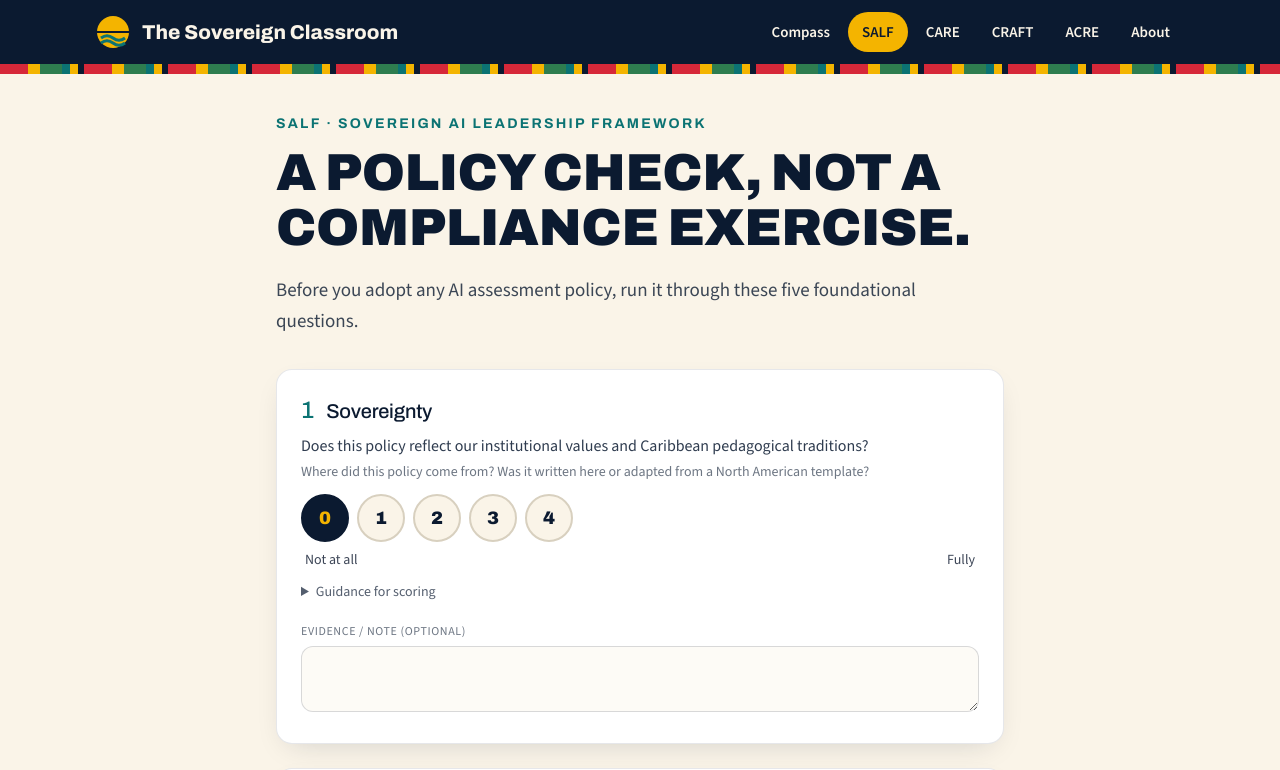
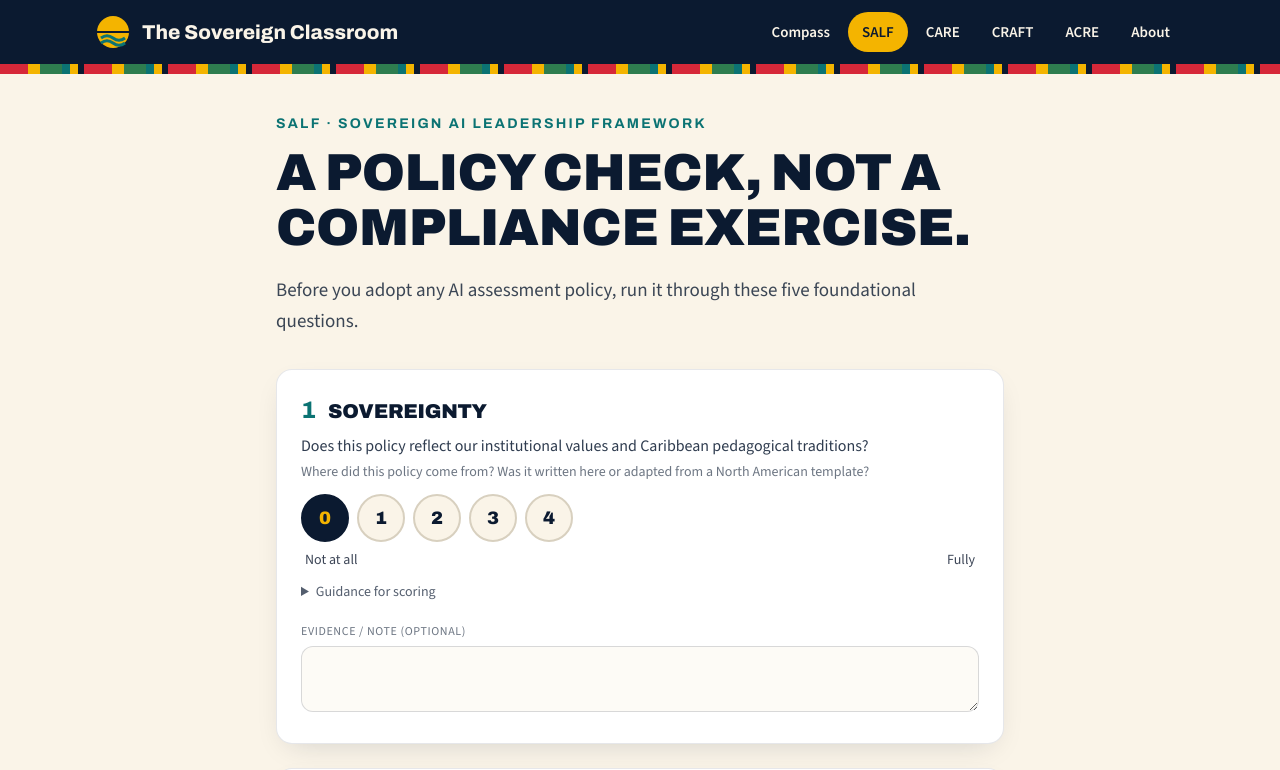
Before and after one commit to Rj952/sovereign-classroom, a Next.js app: page /salf in a window 1280 px wide. Shown: the top 770 px of the page. Built offline with nearby package versions, Linux system fonts and the light colour scheme.

Commit message:
Polish SALF page headings and spacing
Co-Authored-By: Claude Opus 5.5 <noreply@anthropic.com>

```diff
--- a/app/salf/page.tsx
+++ b/app/salf/page.tsx
@@ -31,12 +31,12 @@ export default function SALFPage() {
   }, [answers, notes, score]);
 
   return (
-    <div className="max-w-3xl mx-auto px-5 py-10">
+    <div className="max-w-3xl mx-auto px-5 pt-10 pb-16">
       <Section eyebrow="SALF · Sovereign AI Leadership Framework" accent="text-sea" title="A policy check, not a compliance exercise." subtitle="Before you adopt any AI assessment policy, run it through these five foundational questions." />
       <div className="space-y-6">
         {domains.map((d, i) => (
           <article key={d.key} className="rounded-2xl bg-white border border-ink/10 shadow-soft p-6">
-            <div className="flex items-baseline gap-3"><span className="text-sea font-display text-2xl">{i + 1}</span><h2 className="font-display text-xl text-ink">{d.title}</h2></div>
+            <div className="flex items-baseline gap-3"><span className="text-sea font-display font-extrabold text-2xl">{i + 1}</span><h2 className="font-display font-black uppercase text-xl text-ink">{d.title}</h2></div>
             <p className="mt-2 text-ink/85">{d.question}</p>
             <p className="mt-1 text-sm text-ink/60">{d.prompt}</p>
             <Likert name={d.title} value={answers[d.key] ?? 0} onChange={(v) => setAnswers({ ...answers, [d.key]: v })} lowLabel="Not at all" highLabel="Fully" />
@@ -47,7 +47,7 @@ export default function SALFPage() {
       </div>
       {answered > 0 && (
         <section className="mt-10">
-          <h2 className="font-display text-2xl mb-4 text-ink">{complete ? "Your SALF reading" : ("Preliminary reading (" + answered + "/5)")}</h2>
+          <h2 className="font-display font-black uppercase text-2xl mb-4 text-ink">{complete ? "Your SALF reading" : ("Preliminary reading (" + answered + "/5)")}</h2>
           <ResultBand score={score} bands={[
             { min: 0, tone: "coral", label: "Sovereignty surrendered", message: "This policy is primarily executing someone else\u0027s framework. Negotiate before adopting." },
             { min: 35, tone: "sun", label: "Partial sovereignty", message: "Caribbean fingerprints are present, but also significant imports." },
```
